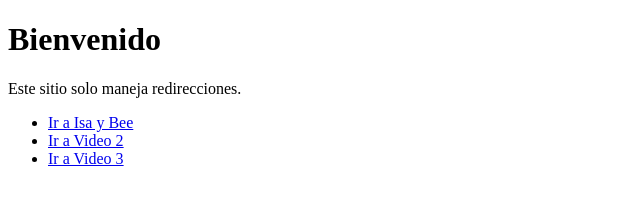
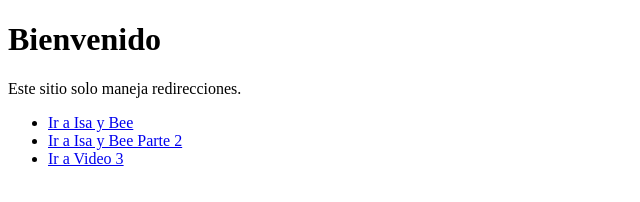
Before and after one commit to guillermitolindo/redirects-site, a plain HTML site: page index.html in a window 1280 px wide. Shown: the full height of the page, 0-640 px from the left. Drawn offline with Linux system fonts and the light colour scheme.

Commit message:
Update index.html

```diff
--- a/index.html
+++ b/index.html
@@ -9,7 +9,7 @@
   <p>Este sitio solo maneja redirecciones.</p>
   <ul>
     <li><a href="/el-control-remoto">Ir a Isa y Bee</a></li>
-    <li><a href="/video-2">Ir a Video 2</a></li>
+    <li><a href="/sigue-el-control">Ir a Isa y Bee Parte 2</a></li>
     <li><a href="/video-3">Ir a Video 3</a></li>
   </ul>
 </body>
```
